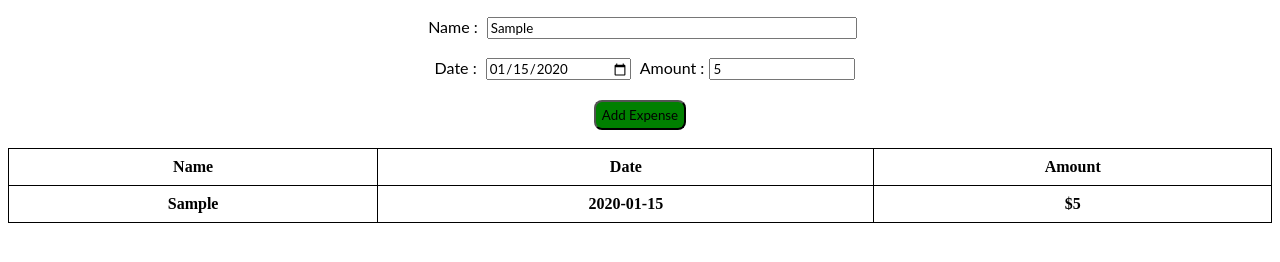
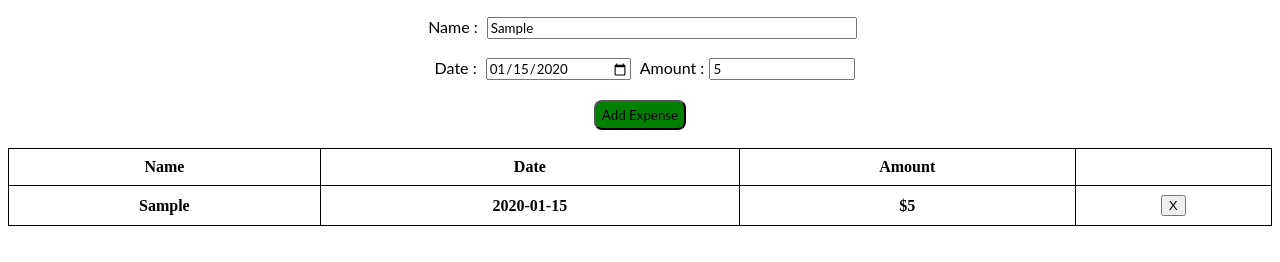
Before and after one commit to morteza20deris/learningJavaScript, a plain HTML site: page javaScriptLearn.html in a window 1280 px wide. Both pictures are taken after typing "Sample", "2020-01-15", "5" into the empty fields and a click on the button "Add Expense". Shown: the part 100-362 px from the top of the page. Drawn offline with Linux system fonts and the light colour scheme; a web font is replaced by a local one.

Commit message:
11/8/2020 1:06

```diff
--- a/javaScriptLearn.html
+++ b/javaScriptLearn.html
@@ -65,21 +65,28 @@
             /* margin-left: 40%; */
             margin-top: 2px;
         }
-        .addbtn{
+
+        .addbtn {
             background-color: green;
             font-family: "Lato";
             height: 30px;
             border-radius: 8px;
 
         }
-        table , th , td{
+
+        table,
+        th,
+        td {
             border: 1px solid black;
             border-collapse: collapse;
         }
-        table{
+
+        table {
             width: 100%;
         }
-        th,td{
+
+        th,
+        td {
             padding: 9px;
         }
     </style>
@@ -92,7 +99,7 @@
     <br>
     <div class="namess">
         <span class="date">Date : </span><input class="dateInput" type="date">
-        <span>Amount :</span><input class="amountInput" type="number">
+        <span>Amount :</span><input id="amountInput" class="amountInput" type="number">
     </div>
     <br>
     <div class="centerbtn"><button class="addbtn">Add Expense</button></div>
@@ -109,23 +116,52 @@
 </html>
 <script>
     $(document).ready(function () {
-        $(".addbtn").click(function(){
-            var nameInput = $(".nameInput").val();
-            var dateInput = $(".dateInput").val();
-            var amountInput ="$"+ $(".amountInput").val();
-            $(".table").append(
-                "<tr>"+
-                    "<th>"+
-                        nameInput+
-                    "</th>"+
-                    "<th>"+
-                        dateInput+
-                    "</th>"+
-                    "<th>"+
-                        amountInput+
-                    "</th>"+
-                "</tr>"
-            )
+
+        var input = document.getElementById("amountInput");
+        input.addEventListener("keyup", function (event) {
+            if (event.keyCode === 13) {
+                event.preventDefault();
+                $(".addbtn").click();
+            }
         })
+
+        $(".addbtn").click(function () {
+            var nameInput = $(".nameInput").text();
+            // alert(nameInput);
+                var dateInput = $(".dateInput").val();
+                var amountInput = $(".amountInput").val();
+            if (nameInput != null || dateInput != null || amountInput != null) {
+
+
+                var nameInput = $(".nameInput").val();
+                var dateInput = $(".dateInput").val();
+                var amountInput = "$" + $(".amountInput").val();
+                var delBtn = "<button class='delbtn'>X</button>"
+                $(".table").append(
+                    "<tr>" +
+                    "<th>" +
+                    nameInput +
+                    "</th>" +
+                    "<th>" +
+                    dateInput +
+                    "</th>" +
+                    "<th>" +
+                    amountInput +
+                    "</th>" +
+                    "<th>" +
+                    delBtn +
+                    "</th>" +
+                    "</tr>"
+
+                )
+                $(".delbtn").click(function () {
+                    $(this).parent().parent().remove();
+                    // alert("deleted");
+                })
+            }
+
+        })
+
+
     })
 </script>
```
